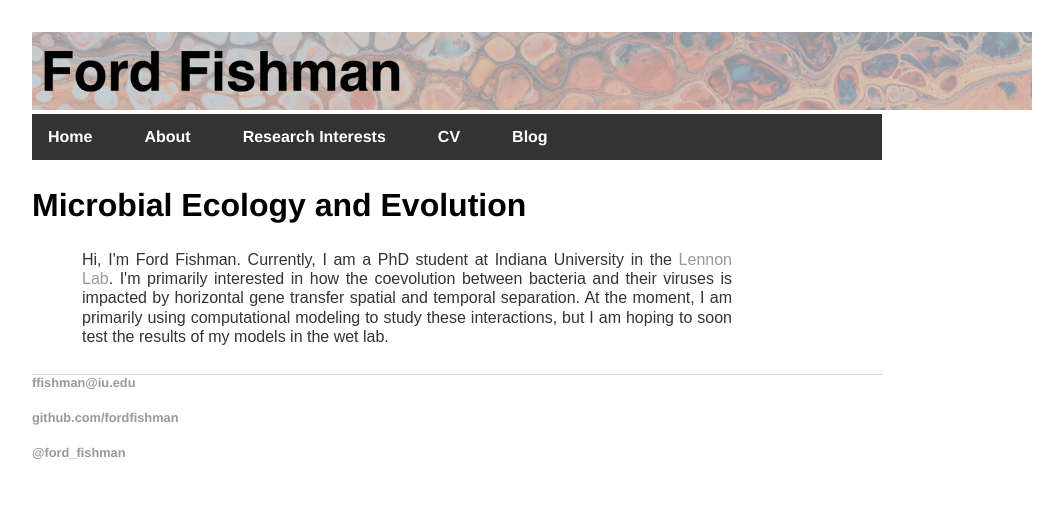
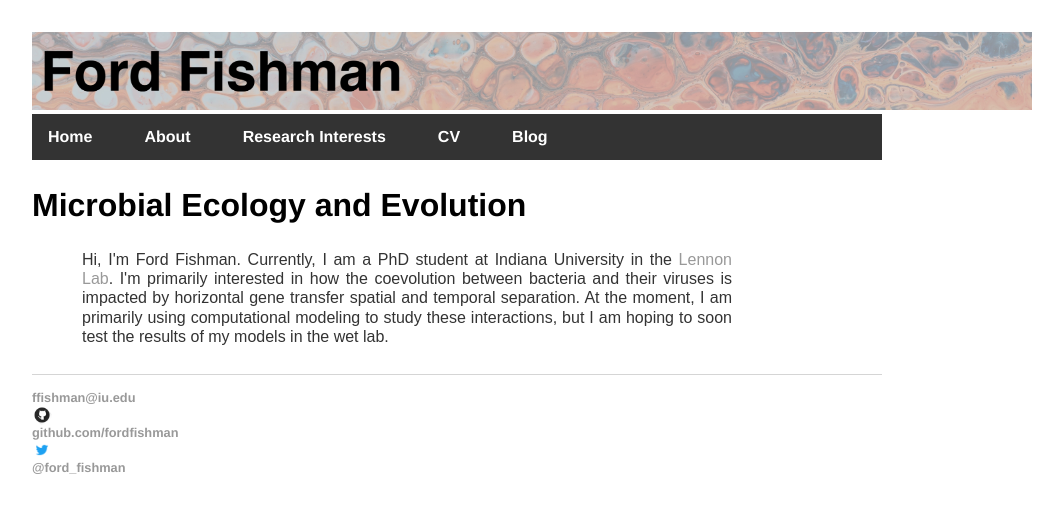
Before and after one commit to fordfishman/fordfishman.github.io, a Jekyll site: the page built from index.html, in a window 1280 px wide. Shown: the top 513 px of the page, without its empty margins (0-1063 px from the left). Built offline with Jekyll 4.4.1, drawn with Linux system fonts in a browser that asks for light colours.

Commit message:
Changed icon css from background to content

```diff
--- a/_layouts/default.html
+++ b/_layouts/default.html
@@ -31,6 +31,7 @@
 
     </div><!-- /.container -->
     <footer>
+        <br>
         <ul>
             <li>
                 <a href="mailto:ffishman@iu.edu">ffishman@iu.edu</a>
--- a/css/main.css
+++ b/css/main.css
@@ -100,14 +100,14 @@ ul.posts li {
 }
 
 .t-icon {
-  background: url('pics/twitter.png');
+  content: url('/pics/twitter.png');
   height: 20px;
   width: 20px;
   display: block;
 }
 
 .g-icon {
-  background: url('pics/github.png');
+  content: url('/pics/github.png');
   height: 20px;
   width: 20px;
   display: block;
```
